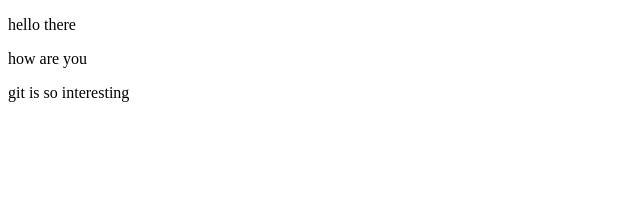
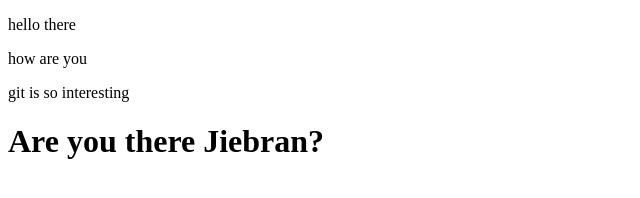
Before and after one commit to jiebra/dom, a plain HTML site: page index.html in a window 1280 px wide. Shown: the whole page, without its empty margins (0-640 px from the left). Drawn offline with Linux system fonts and the light colour scheme.

Commit message:
fourth commit

```diff
--- a/index.html
+++ b/index.html
@@ -10,5 +10,6 @@
     <p>hello there</p>
     <p>how are you</p>
     <p>git is so interesting</p>
+    <h1>Are you there Jiebran?</h1>
 </body>
 </html>
```
